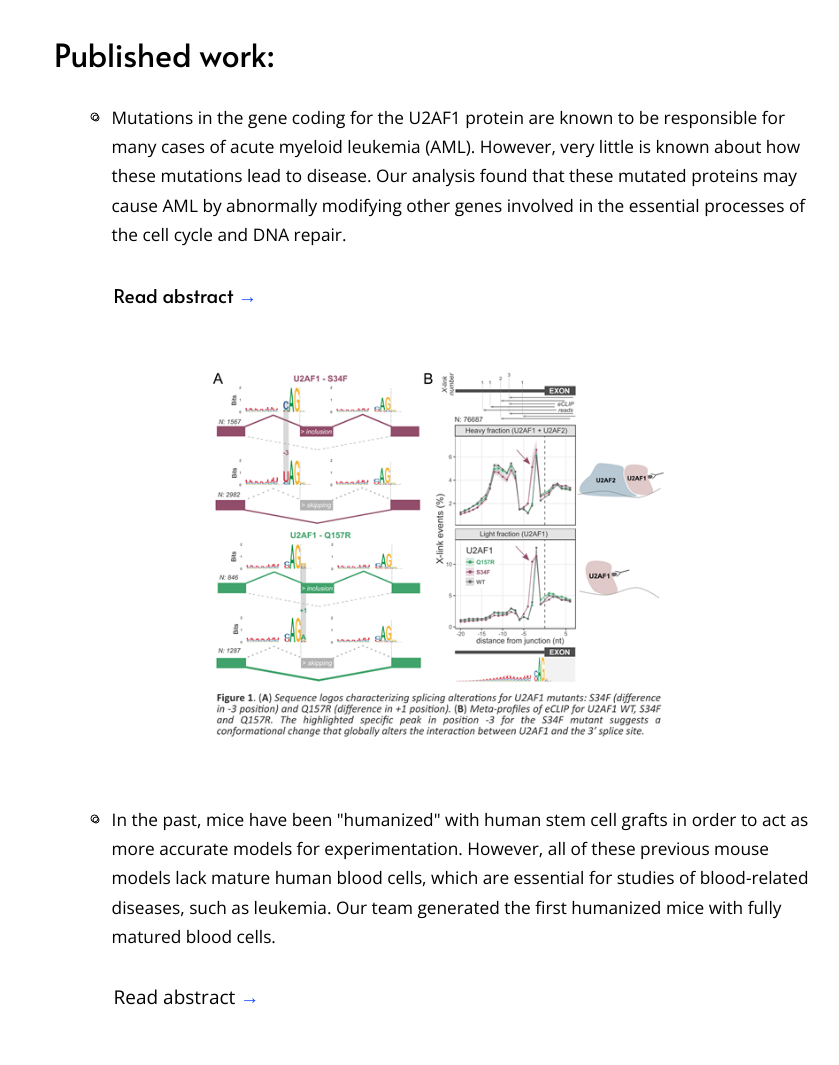
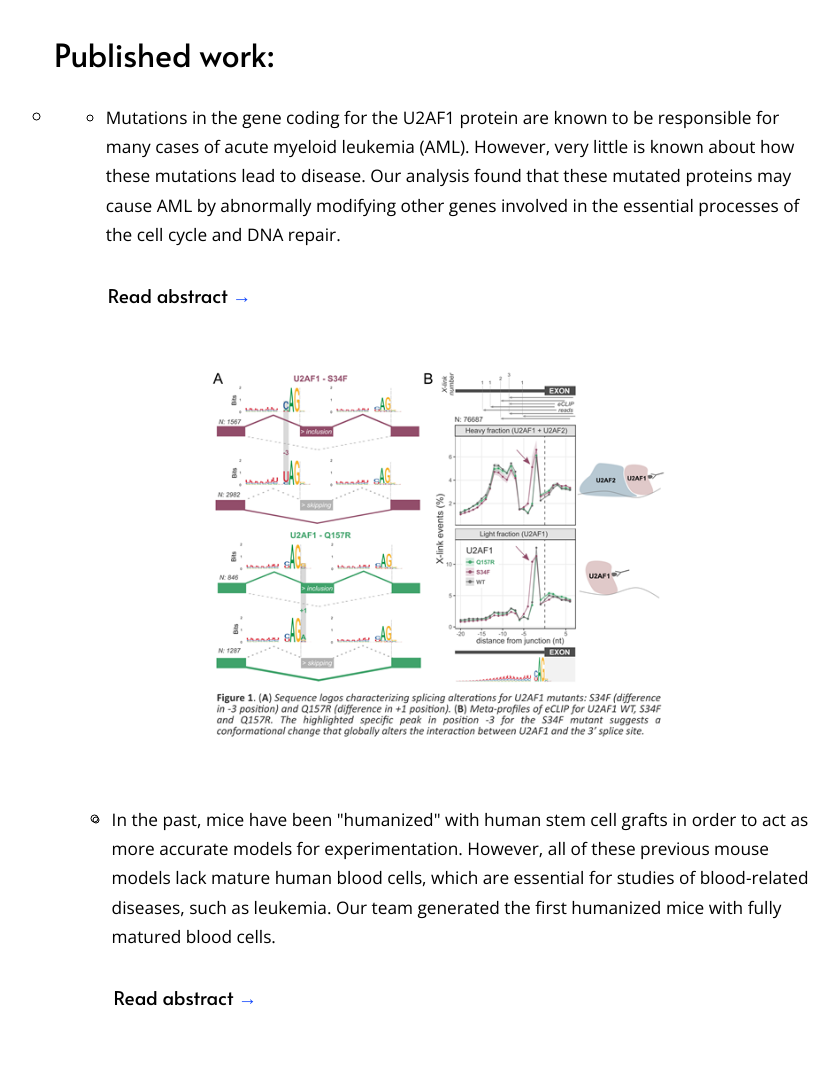
Before and after one commit to ashleyyqin/ashleyyqin.github.io, a Jekyll site: the page built from index.html, in a window 1280 px wide. Shown: the part 3705-4770 px from the top of the page, without its empty margins (74-913 px from the left). Built offline with Jekyll 4.4.1, drawn with Linux system fonts in a browser that asks for light colours.

```diff
--- a/index.html
+++ b/index.html
@@ -221,8 +221,8 @@ title: Home
                 <p style="font-size: 200%; margin-top: 2em; margin-bottom: 1em">
                     Published work:
                 </p>
-                <ul style="margin-left: 3em">
-                    <li style="line-height: 1.7; font-family: 'Open Sans', sans-serif; font-size: 90%">
+                <ul>
+                    <li style="margin-left: 3em; line-height: 1.7; font-family: 'Open Sans', sans-serif; font-size: 90%">
                         Mutations in the gene coding for the U2AF1 protein are known to be responsible for many cases of
                         acute myeloid leukemia (AML). However, very little is known about how these mutations lead to disease.
                         Our analysis found that these mutated proteins may cause AML by abnormally modifying other genes
@@ -247,7 +247,7 @@ title: Home
                         <br>
                         <br>
                         <a href="https://ashpublications.org/blood/article/134/Supplement_1/338/426253/In-Vivo-reconstruction-of-Human-Erythropoiesis?searchresult=1"
-                            style="font-size: 110%" target="_blank">
+                            style="font-size: 110%; font-family: 'Alata';" target="_blank">
                             Read abstract <span class="blue">&rarr;</span>
                         </a>
                     </li>
@@ -263,7 +263,7 @@ title: Home
                         <br>
                         <br>
                         <a href="https://ashpublications.org/blood/article/134/Supplement_1/4222/425718/PARP-Inhibitors-Are-Effective-in-IDH1-2-Mutant-MDS?searchresult=1"
-                            style="font-size: 110%" target="_blank">
+                            style="font-size: 110%; font-family: 'Alata';" target="_blank">
                             Read abstract <span class="blue">&rarr;</span>
                         </a>
                     </li>
```
Also changed, not shown: pages/rerent.html (+5 -4 lines).
